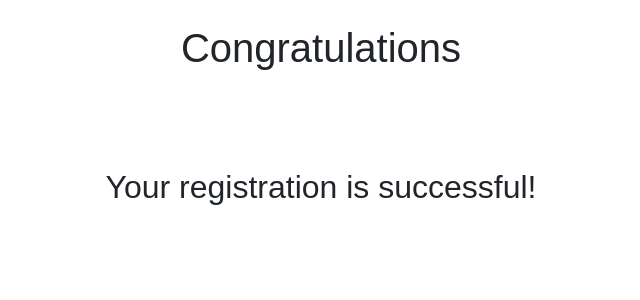
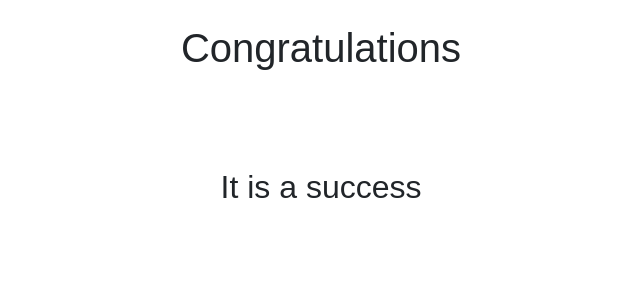
Before and after one commit to wi20b061/Hotel-Website, a PHP site: page /register.php in a window 1280 px wide. Shown: the part 56-356 px from the top of the page, without its empty margins (319-959 px from the left). Run offline with PHP 8.4, Linux system fonts and the light colour scheme.

Commit message:
Text passt für je update jetzt

```diff
--- a/register.php
+++ b/register.php
@@ -16,7 +16,7 @@ include 'webstructure/head.php';
 
       <br>
       <br>
-      <h2 class="page-header text-center"> Your registration is successful!</h2><br/>
+      <h2 class="page-header text-center"> It is a success</h2><br/>
 
       </p>
       </div>
```
